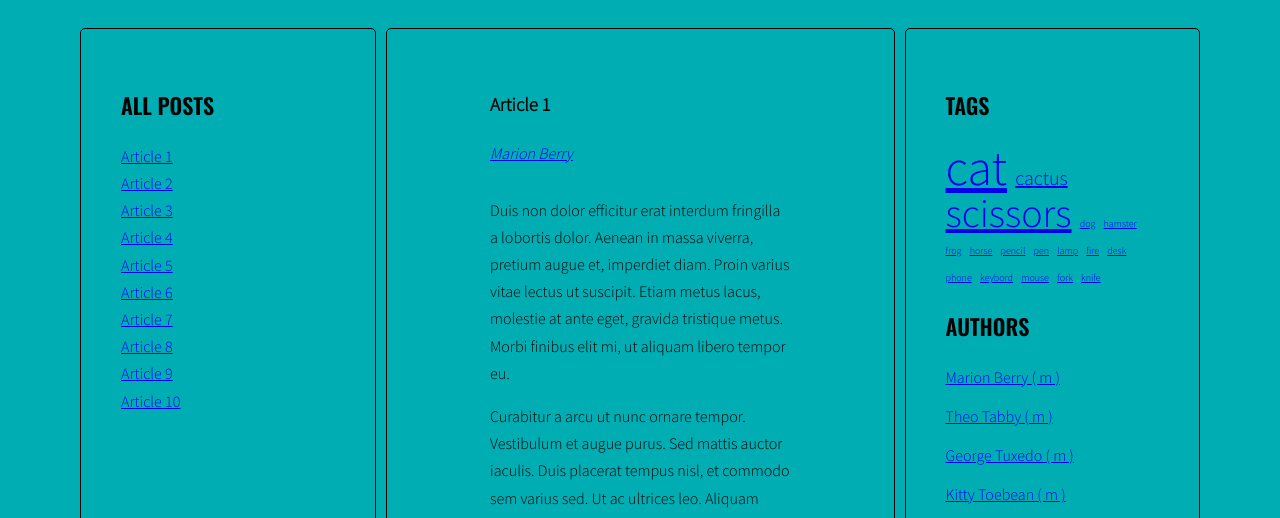
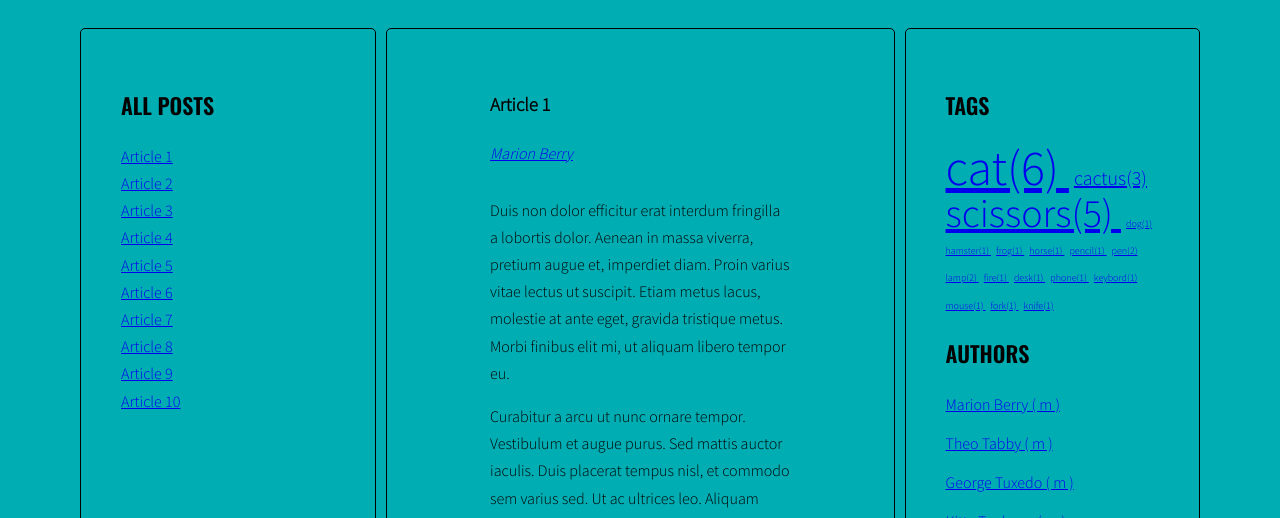
Before and after one commit to wojbiel833/Blog-JS, a website: page index.html in a window 1280 px wide. Shown: the part 582-1100 px from the top of the page. Drawn offline with nearby package versions, Linux system fonts and the light colour scheme.

Commit message:
Use handlebars in tagsCloud

```diff
--- a/index.html
+++ b/index.html
@@ -387,6 +387,15 @@
         </a>
       </li>
     </script>
+    <script id="template-tag-cloud-link" type="text/x-handlebars-template">
+      {{#each tags}}
+        <li>
+          <a class='tag-size-{{className}}' href='#{{tag}}'>
+            {{tag}}({{count}})
+          </a>
+        </li>
+      {{/each}}
+    </script>
     <script src="https://cdnjs.cloudflare.com/ajax/libs/handlebars.js/4.1.0/handlebars.min.js"></script>
     <script src="js/script.js"></script>
   </body>
--- a/js/script.js
+++ b/js/script.js
@@ -3,6 +3,9 @@
 const templates = {
   articleLink: Handlebars.compile(
     document.querySelector('#template-article-link').innerHTML
+  ),
+  tagCloudLink: Handlebars.compile(
+    document.querySelector('#template-tag-cloud-link').innerHTML
   ),
 };
 // const optArticleSelector = '.post',
@@ -180,10 +183,10 @@ function generateAuthors() {
     //     /* generate HTML of the link */
     const tagAuthor =
       `<a href="#post-author-` + dataTag + `">` + dataTag + `</a>`;
-    console.log(tagAuthor);
+    // console.log(tagAuthor);
     const linkHTMLData = { id: dataTag, title: dataTag };
     const tagAuthor1 = templates.articleLink(linkHTMLData);
-    console.log(tagAuthor1);
+    // console.log(tagAuthor1);
     // console.log(tagAuthor);
     /* insert HTML of all the links into the tags wrapper */
     postAuthor.insertAdjacentHTML('afterbegin', tagAuthor1);
@@ -336,32 +339,41 @@ function generateTagsCloud() {
   // console.log('tagsParams:', tagsParams);
 
   let allTagsHTML = '';
+  const allTagsData = { tags: [] };
 
   /* [NEW] START LOOP: for each tag in allTags: */
   for (let tag in allTags) {
     /* [NEW] generate code of a link and add it to allTagsHTML */
-    allTagsHTML +=
-      '<li><a class="' +
-      optCloudClassPrefix +
-      calculateTagClass(allTags[tag], tagsParams) +
-      '"href="#' +
-      tag +
-      '">' +
-      tag +
-      '</a></li> ';
-    // console.log(allTagsHTML);
+    // allTagsHTML +=
+    //   '<li><a class="' +
+    //   optCloudClassPrefix +
+    //   calculateTagClass(allTags[tag], tagsParams) +
+    //   '"href="#' +
+    //   tag +
+    //   '">' +
+    //   tag +
+    //   '</a></li> ';
+    allTagsData.tags.push({
+      tag: tag,
+      count: allTags[tag],
+      className: calculateTagClass(allTags[tag], tagsParams),
+    });
   }
   /* [NEW] END LOOP: for each tag in allTags: */
 
   /*[NEW] add HTML from allTagsHTML to tagList */
-  tagList.innerHTML = allTagsHTML;
+  // tagList.innerHTML = allTagsHTML;
+  tagList.innerHTML = templates.tagCloudLink(allTagsData);
+  // console.log(allTagsData);
+  // console.log(allTagsHTML);
   // console.log(tagList);
 }
 generateTagsCloud();
 
 function addClickListenersToCloudTags() {
   /* find all links to tags */
-  const tagsSelector = document.querySelectorAll('.tags a[href^="#"]');
+  const tagsSelector = document.querySelectorAll('.tags [href^="#"]');
+  console.log(tagsSelector);
   /* START LOOP: for each link */
   for (const tag of tagsSelector) {
     /* add tagClickHandler as event listener for that link*/
@@ -374,7 +386,7 @@ function addClickListenersToCloudTags() {
 addClickListenersToCloudTags();
 
 function cloudTagClickHandler(event) {
-  // console.log('KLIKKKK');
+  console.log('KLIKKKK');
   event.preventDefault();
 
   const href = this.getAttribute('href');
```
